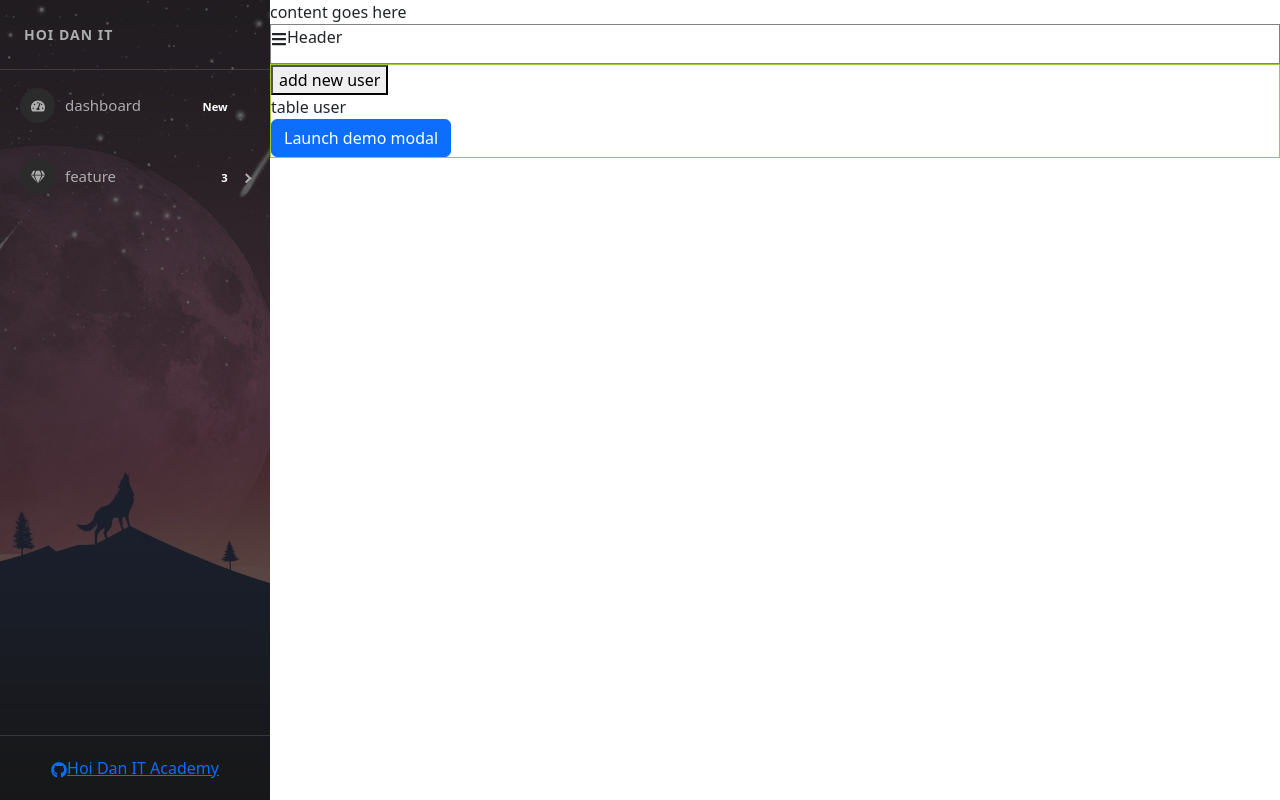
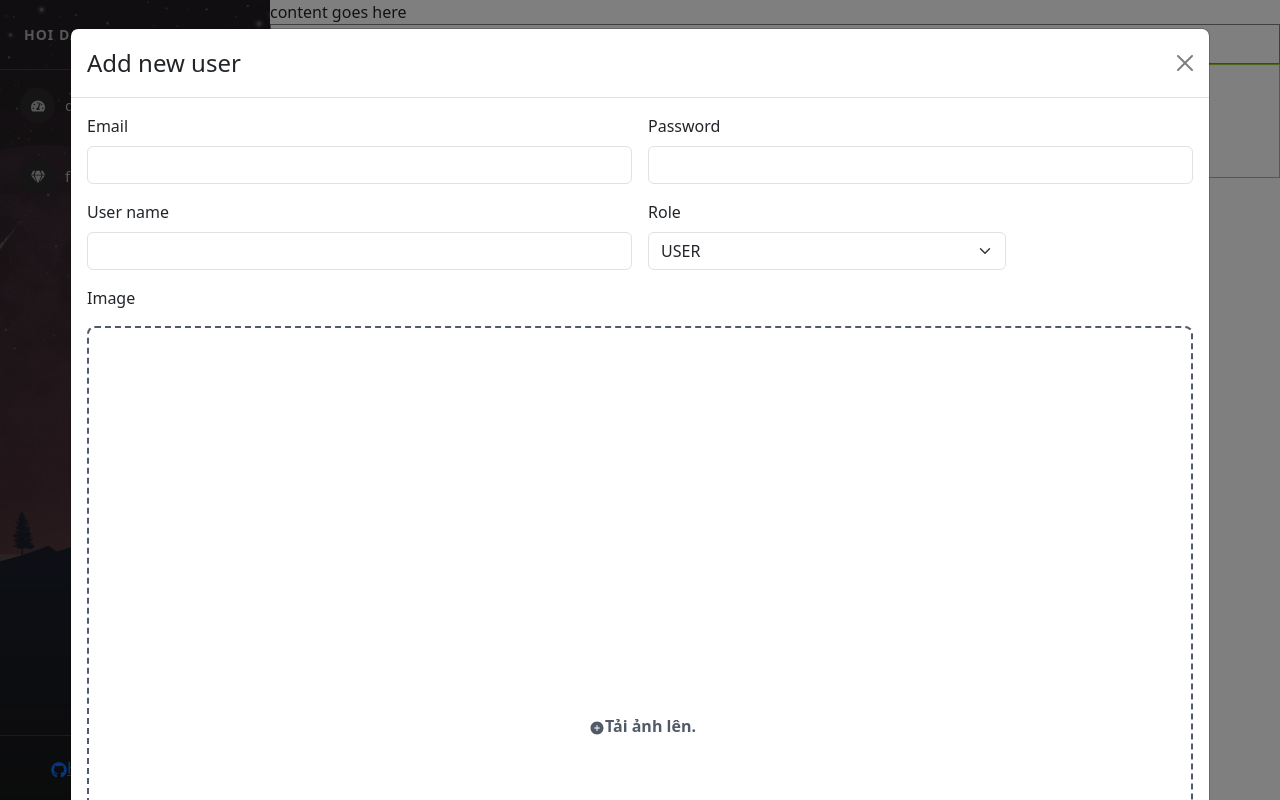
Before and after one commit to NguyenNgocTam-0408/test-react-upload, a React (Create React App) app: page /admins/manage-users in a window 1280 px wide. Both pictures are taken after a click on the button "add new user". Built offline with nearby package versions, Linux system fonts and the light colour scheme.

Commit message:
ket noi data base

```diff
--- a/src/components/Admin/Content/ManageUser.js
+++ b/src/components/Admin/Content/ManageUser.js
@@ -1,21 +1,28 @@
+import { getValue } from "@testing-library/user-event/dist/utils";
 import ModalCreateUser from "./ModelsCreateUser";
 import './ModelsCreateUser.scss';
+import { useState } from "react";
 
 
 const ManageUser = (props) => {
+    const [Showmodalcreateuser, setShowmodalcreateuser] = useState(false);
+    const HandleShowHileModal = (value) => {
+        setShowmodalcreateuser(value)
+    }
     return (
         <div className="manage-user-container">
             <div className="title">
-
+                Manage User
             </div>
             <div className="user-content">
                 <div>
-                    <button>add new user</button>
+                    <button className="btn btn-primary" onClick={() => setShowmodalcreateuser(true)}>add new user</button>
                 </div>
-                <div>
+                <div className="table-users-container">
                     table user
                 </div>
-                <ModalCreateUser />
+                <ModalCreateUser show={Showmodalcreateuser}
+                setShow={setShowmodalcreateuser} />
             </div>
         </div>
     )
--- a/src/components/Admin/Content/ModelsCreateUser.js
+++ b/src/components/Admin/Content/ModelsCreateUser.js
@@ -1,14 +1,25 @@
 import { upload } from '@testing-library/user-event/dist/upload';
+import axios from 'axios';
 import { useState } from 'react';
 import Button from 'react-bootstrap/Button';
 import Modal from 'react-bootstrap/Modal';
 import { IoAddCircle } from "react-icons/io5";
 
-const ModalCreateUser = () => {
-    const [show, setShow] = useState(false);
 
-    const handleClose = () => setShow(false);
-    const handleShow = () => setShow(true);
+const ModalCreateUser = (props  ) => {
+    const {show,setShow} = props;
+    // const [show, setShow] = useState(false);
+
+    const handleClose = () => {
+        setShow(false);
+        setEmail('');
+        setPassword('');
+        setRole('User');
+        setUsername('');
+        setImage('');
+        setPreviewImage('');
+    };
+
 
 
 
@@ -19,15 +30,42 @@
     const [image, setImage] = useState('');
     const [previewImage, setPreviewImage] = useState('');
 
+    const handleShow = () => setShow(true);
+    const handlesubmitCreateUser = async() => {
+        // let data = {
+        //     email: email,
+        //     password: password,
+        //     username: username,
+        //     role: role,
+        //     userimage: image
+        // }
+        const data = new FormData();
+        data.append('email', email);
+        data.append('password', password);
+        data.append('username', username);
+        data.append('role', role);
+        data.append('userimage', image);
+        console.log('check data form: ', data);
+        // console.log('check data user: ', data);
+        let res = await axios.post('http://localhost:8081/api/v1/participant', data)
+        console.log('check res: ', res);
+    }
+
      const handleuploadImage = (event) => {
-        setPreviewImage(URL.createObjectURL(event.target.files[0]));
-        setImage(event.target.files[0]);
+        if(event.target && event.target.files && event.target.files[0]){
+            setPreviewImage(URL.createObjectURL(event.target.files[0]));
+            setImage(event.target.files[0]);
+        }else{
+            setPreviewImage('');
+        }
+        //     setPreviewImage(URL.createObjectURL(event.target.files[0]));
+        // setImage(event.target.files[0]);
     }
     return (
         <>
-            <Button variant="primary" onClick={handleShow} >
+            {/* <Button variant="primary" onClick={handleShow} >
                 Launch demo modal
-            </Button>
+            </Button> */}
 
             <Modal show={show} onHide={handleClose} animation={false} size='xl' backdrop="static"
             className='modal-add-user'>
@@ -80,7 +118,7 @@
                     <Button variant="secondary" onClick={handleClose}>
                         Close
                     </Button>
-                    <Button variant="primary" onClick={handleClose}>
+                    <Button variant="primary" onClick={()=>handlesubmitCreateUser()}>
                         Save
                     </Button>
                 </Modal.Footer>
--- a/src/components/Admin/Content/ModelsCreateUser.scss
+++ b/src/components/Admin/Content/ModelsCreateUser.scss
@@ -1,5 +1,14 @@
 .manage-user-container {
-    .user-content {}
+    padding: 10px;
+    .user-content {
+        .btn-add-new{
+            margin: 15px 0;
+        }
+    }
+    .title {
+        font-weight: 600;
+        font-size: 20px
+    }
 }
 
 .modal-add-user {
```
